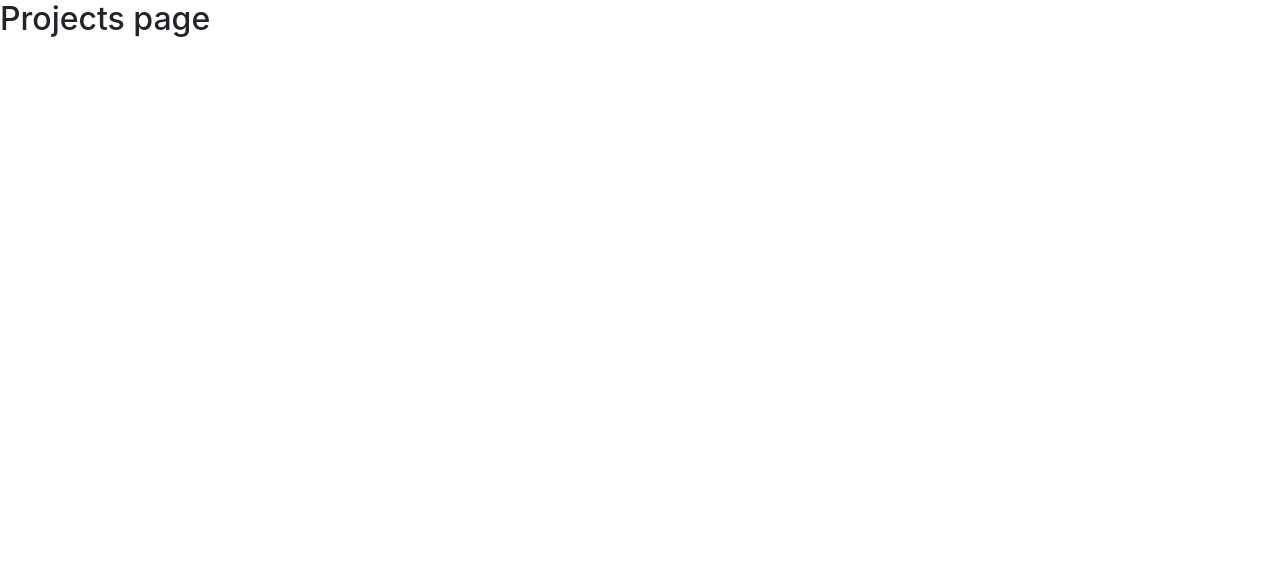
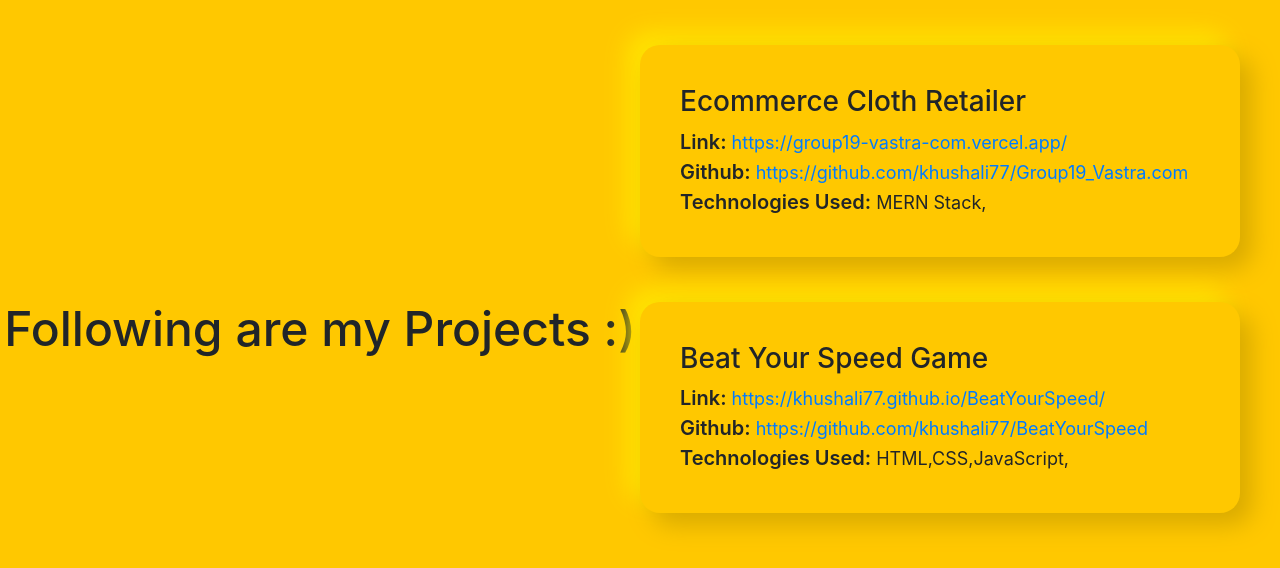
Before and after one commit to khushali77/PortfolioReactjs, a React (Create React App) app: page /projects in a window 1280 px wide. Shown: the top 568 px of the page. Built offline with nearby package versions, Linux system fonts and the light colour scheme.

Commit message:
Added:Projects page

```diff
--- a/src/App.css
+++ b/src/App.css
@@ -1,5 +1,8 @@
+body{
+  background-color: #ffc800;
+}
+
 .home{
-  background-color: #ffc800;
   display: grid;
   grid-template-columns: 1fr 1fr;
   height: 100vh;
@@ -66,6 +69,46 @@
             inset -10px -10px 20px #ffe600;
 }
 
+.projects{
+  display: grid;
+  grid-template-columns: 1fr 1fr;
+}
+
+.heading{
+  justify-self: center;
+  margin-top: 300px;
+}
+
+.projects h2{
+  font-size: 48px;
+}
+
+li{
+  list-style: none;
+}
+
+.project__indi{
+  -webkit-border-radius: 50px;
+  border-radius: 20px;
+  background: #ffc800;
+  -webkit-box-shadow: 12px 12px 24px #d9aa00,
+  -12px -12px 24px #ffe600;
+  box-shadow: 12px 12px 24px #d9aa00,
+  -12px -12px 24px #ffe600;
+  padding: 40px;
+  margin-top: 45px;
+  margin-right: 40px;
+}
+
+.label{
+  font-size: 20px;
+  font-weight: 600;
+}
+
+.labelans{
+  font-size: 18px;
+}
+
 @media(max-width:900px){
   .home{
     background-color: #ffc800;
--- a/src/data.js
+++ b/src/data.js
@@ -0,0 +1,18 @@
+export const projectlist = [
+    {
+        "id":"1",
+        "name": "Ecommerce Cloth Retailer",
+        "link": "https://group19-vastra-com.vercel.app/",
+        "github": "https://github.com/khushali77/Group19_Vastra.com",
+        "tech": ["MERN Stack"],
+    },
+    {
+        "id":"2",
+        "name":"Beat Your Speed Game",
+        "link":"https://khushali77.github.io/BeatYourSpeed/",
+        "github":"https://github.com/khushali77/BeatYourSpeed",
+        "tech":["HTML","CSS","JavaScript"],
+    },
+]
+
+export default projectlist;
--- a/src/pages/Projects.jsx
+++ b/src/pages/Projects.jsx
@@ -1,8 +1,28 @@
 import React from "react";
+import projectlist from "../data.js";
 
 function Projects(){
+
+    function ProjectIndi(props){
+        return(
+            <div className="project__indi">
+                <h3>{props.data.name}</h3>
+                <span className="label">Link: </span><a className="labelans" href={props.data.link} target="_blank">{props.data.link}</a><br/>
+                <span className="label">Github: </span><a className="labelans" href={props.data.github} target="_blank">{props.data.github}</a><br/>
+                <span className="label">Technologies Used: </span>{props.data.tech.map(item=>(<span className="labelans">{item},</span>))}
+            </div>
+        );
+    }
+
     return(
-        <h2>Projects page</h2>
+        <div className="projects">
+            <div className="heading">
+                <h2>Following are my Projects :)</h2>
+            </div>
+            <div className="projectlist">
+                {projectlist.map(item=>(<li key={item.id}><ProjectIndi data={item}/></li>))}
+            </div>
+        </div>
     );
 }
 
--- a/src/pages/home.jsx
+++ b/src/pages/home.jsx
@@ -1,7 +1,6 @@
 import React from "react";
 import i1 from "../components/Image1.jpg";
 import {Link} from "react-router-dom";
-import Button from 'react-bootstrap/Button'
 
 function Home(){
     return(
```
Also changed, not shown: public/index.html (+10 -0 lines).
